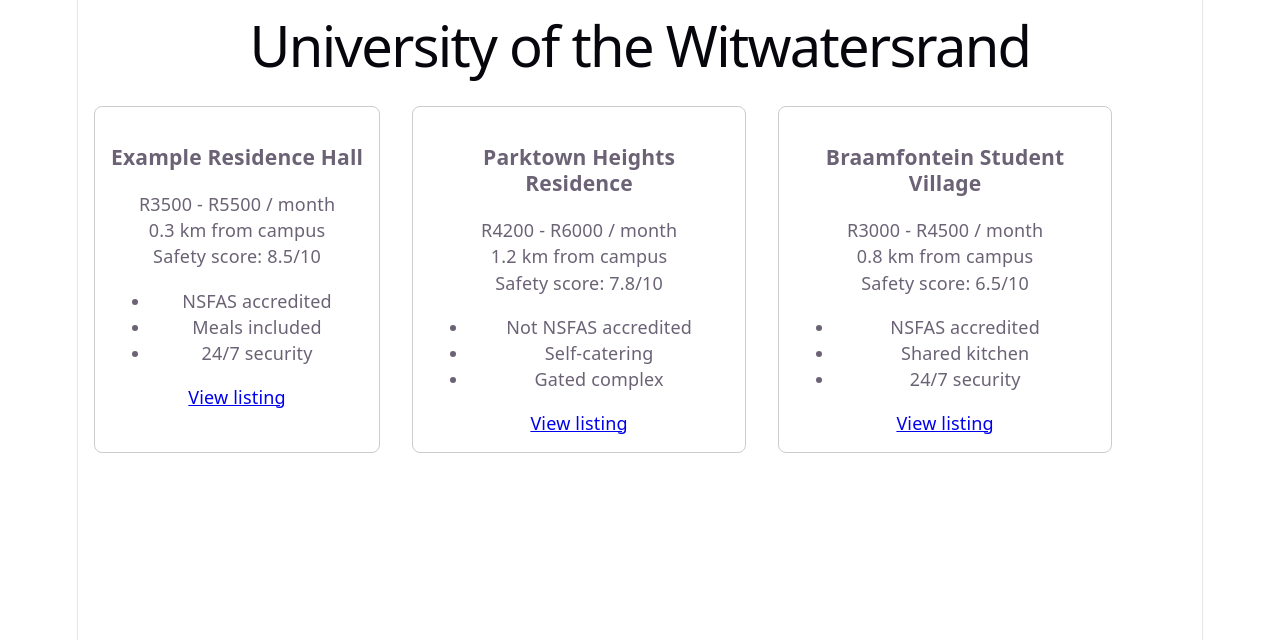
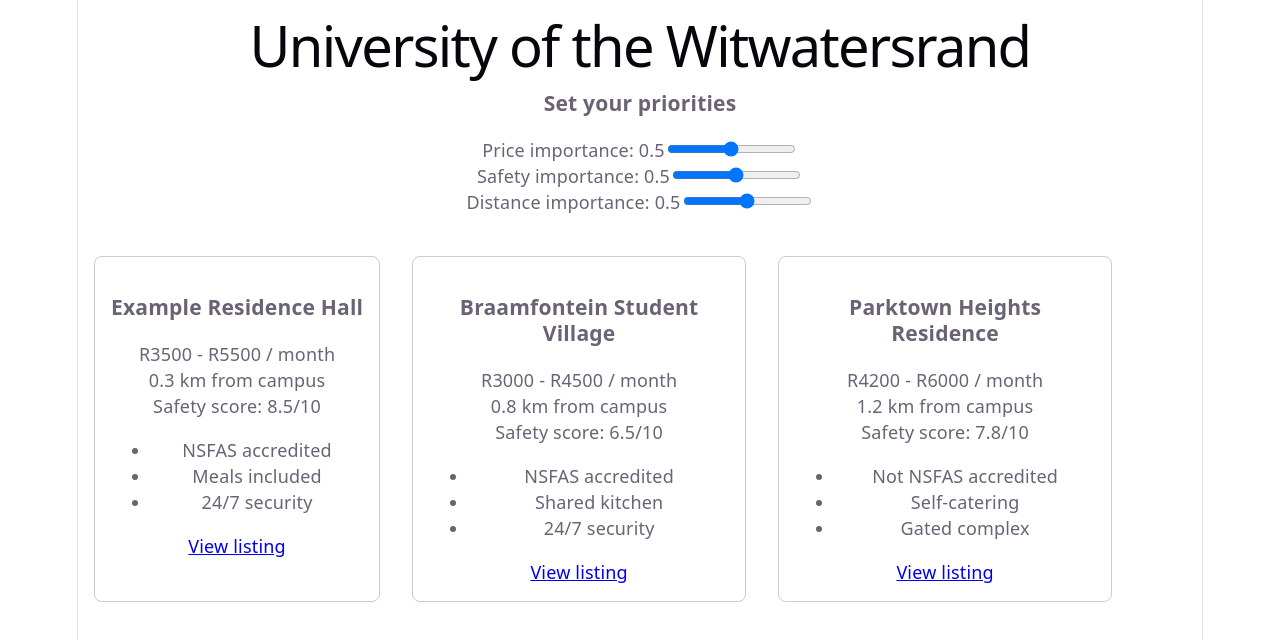
Before and after one commit to BrightBegin/campus-navigator, a React (Vite) app: page / in a window 1280 px wide. Shown: the top 640 px of the page. Built offline with nearby package versions, Linux system fonts and the light colour scheme.

Commit message:
Add filter panel with price, safety and distance weighting

```diff
--- a/src/App.jsx
+++ b/src/App.jsx
@@ -1,12 +1,26 @@
+import { useState } from "react";
 import ResidenceCard from "./components/ResidenceCard";
+import FilterPanel from "./components/FilterPanel";
 import witsData from "./data/wits.json";
+import { scoreResidences } from "./utils/scoreResidences";
 
 function App() {
+  const [weights, setWeights] = useState({
+    price: 0.5,
+    safety: 0.5,
+    distance: 0.5,
+  });
+
+  const sortedResidences = scoreResidences(witsData.residences, weights);
+
   return (
     <div>
       <h1>{witsData.university}</h1>
+
+      <FilterPanel weights={weights} onChange={setWeights} />
+
       <div style={{ display: "flex", flexWrap: "wrap" }}>
-        {witsData.residences.map((residence) => (
+        {sortedResidences.map((residence) => (
           <ResidenceCard key={residence.id} residence={residence} />
         ))}
       </div>
--- /dev/null
+++ b/src/components/FilterPanel.jsx
@@ -0,0 +1,51 @@
+function FilterPanel({ weights, onChange }) {
+  const handleSliderChange = (key, value) => {
+    onChange({ ...weights, [key]: Number(value) });
+  };
+
+  return (
+    <div style={{ marginBottom: "24px" }}>
+      <h3>Set your priorities</h3>
+
+      <label>
+        Price importance: {weights.price.toFixed(1)}
+        <input
+          type="range"
+          min="0"
+          max="1"
+          step="0.1"
+          value={weights.price}
+          onChange={(e) => handleSliderChange("price", e.target.value)}
+        />
+      </label>
+      <br />
+
+      <label>
+        Safety importance: {weights.safety.toFixed(1)}
+        <input
+          type="range"
+          min="0"
+          max="1"
+          step="0.1"
+          value={weights.safety}
+          onChange={(e) => handleSliderChange("safety", e.target.value)}
+        />
+      </label>
+      <br />
+
+      <label>
+        Distance importance: {weights.distance.toFixed(1)}
+        <input
+          type="range"
+          min="0"
+          max="1"
+          step="0.1"
+          value={weights.distance}
+          onChange={(e) => handleSliderChange("distance", e.target.value)}
+        />
+      </label>
+    </div>
+  );
+}
+
+export default FilterPanel;
--- /dev/null
+++ b/src/utils/scoreResidences.js
@@ -0,0 +1,34 @@
+function normalize(value, min, max) {
+  if (max === min) return 1;
+  return (value - min) / (max - min);
+}
+
+export function scoreResidences(residences, weights) {
+  const prices = residences.map((r) => (r.priceRangeMonthly.min + r.priceRangeMonthly.max) / 2);
+  const distances = residences.map((r) => r.distanceToCampusKm);
+  const safeties = residences.map((r) => r.safetyScore);
+
+  const minPrice = Math.min(...prices);
+  const maxPrice = Math.max(...prices);
+  const minDist = Math.min(...distances);
+  const maxDist = Math.max(...distances);
+  const minSafety = Math.min(...safeties);
+  const maxSafety = Math.max(...safeties);
+
+  const scored = residences.map((r) => {
+    const avgPrice = (r.priceRangeMonthly.min + r.priceRangeMonthly.max) / 2;
+
+    const priceScore = 1 - normalize(avgPrice, minPrice, maxPrice);
+    const distanceScore = 1 - normalize(r.distanceToCampusKm, minDist, maxDist);
+    const safetyScore = normalize(r.safetyScore, minSafety, maxSafety);
+
+    const totalScore =
+      priceScore * weights.price +
+      distanceScore * weights.distance +
+      safetyScore * weights.safety;
+
+    return { ...r, matchScore: totalScore };
+  });
+
+  return scored.sort((a, b) => b.matchScore - a.matchScore);
+}
```
